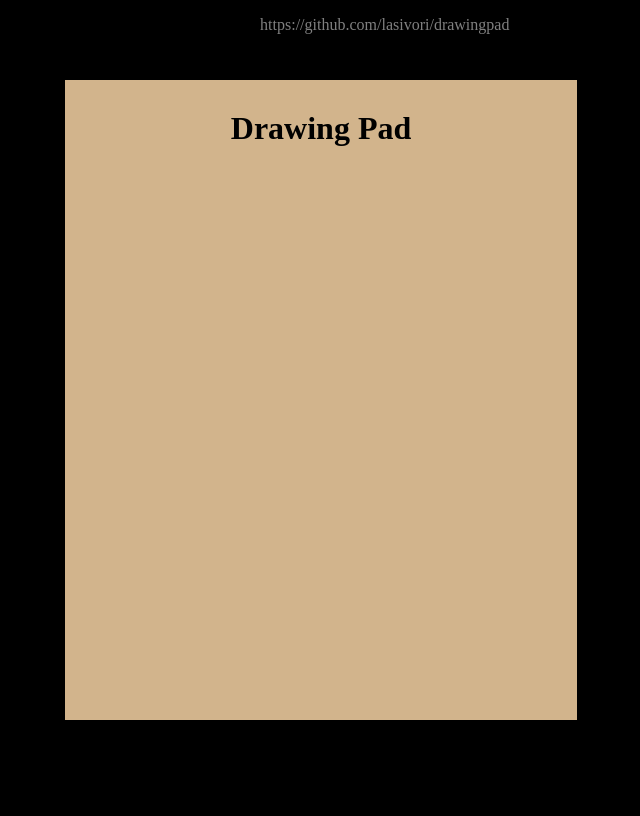
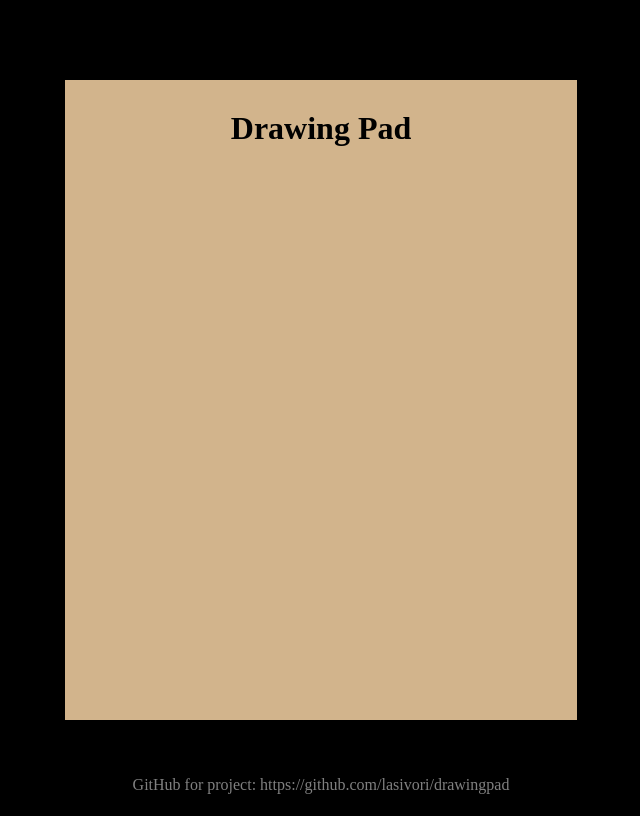
Before and after one commit to lasivori/drawingpad, a plain HTML site: page index.html in a window 1280 px wide. Shown: the whole page, without its empty margins (319-959 px from the left). Drawn offline with Linux system fonts and the light colour scheme.

Commit message:
Update style.css

```diff
--- a/stylesheets/style.css
+++ b/stylesheets/style.css
@@ -38,10 +38,11 @@ html, body {
 	background-color: black;
 }
 
-@keyframes openBook {
-	0%   {}
-	25%  {}
-	50%  {}
-	75%  {}
-	100% {}
+#link {
+	position: absolute;
+	width: 100%;
+	height: 24px;
+	bottom: 16px;
+	align-content: center;
+	color: grey;
 }
```
